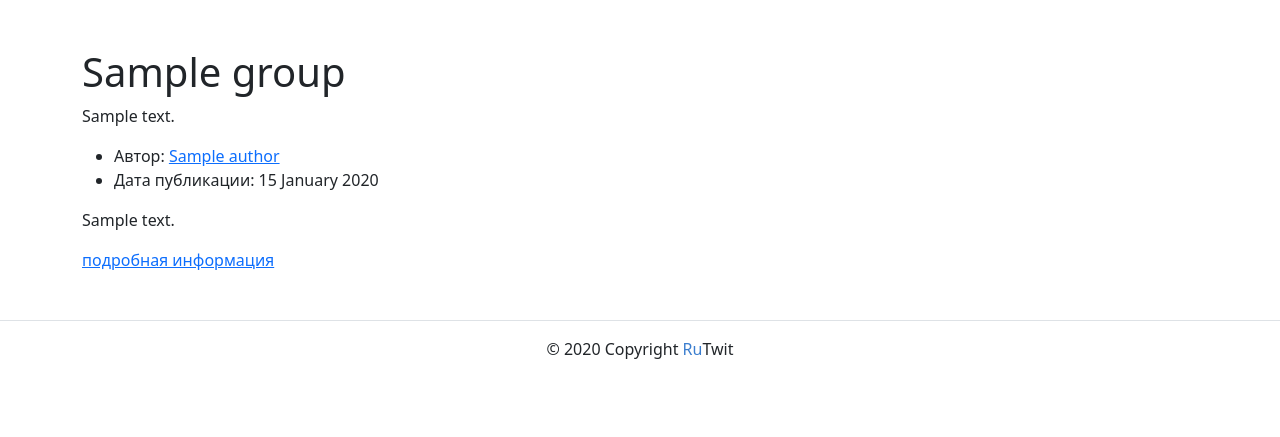
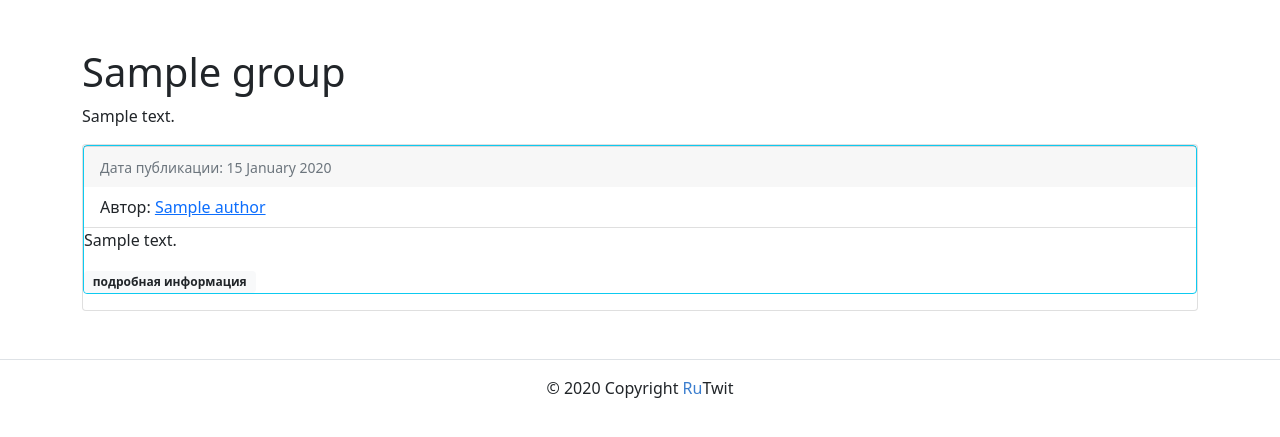
Before and after one commit to grand-kristina/RuTwit, a Django app: template yatube/templates/posts/group_list.html in a window 1280 px wide. Shown: the part 81-518 px from the top of the page. Run offline with Django 3.2, Linux system fonts and the light colour scheme; the template is opened without the code that fills it: most values are stand-ins (such as "Sample title", 1, 10 or a date in 2020).

Commit message:
Добавила стили

```diff
--- a/yatube/templates/includes/single_post.html
+++ b/yatube/templates/includes/single_post.html
@@ -1,18 +1,33 @@
 <article>
-  <ul>
+    <div class="card-footer">
+        <small class="text-muted">Дата публикации: {{ post.pub_date|date:"d E Y" }}</small>
+    </div>
     {% if show_profile_link %}
-      <li>
-        Автор: <a href="{% url 'posts:profile' post.author.username %}">{{ post.author.get_full_name }}</a>
-      </li>
+        <div class="card-header bg-transparent ">
+            Автор: <a href="{% url 'posts:profile' post.author.username %}">{{ post.author.get_full_name }}</a>
+        </div>
     {% endif %}
-    <li>
-      Дата публикации: {{ post.pub_date|date:"d E Y" }}
-    </li>
-  </ul>
-  <p>{{ post.text|linebreaksbr }}</p>
-  <a href="{% url 'posts:post_detail' post.id %}">подробная информация</a>
-  <br>
-  {% if post.group and show_group_link == True %}
-    <a href="{% url 'posts:group_list' post.group.slug %}">Все записи группы {{ post.group.title }}</a>
-  {% endif %}
+
+    <p class="card-text">{{ post.text|linebreaksbr }}</p>
+    <a
+       type="button"
+       class="btn badge bg-light text-dark position-relative"
+       href="{% url 'posts:post_detail' post.id %}"
+    >
+        подробная информация
+    </a>
+    <br>
+    {% if post.group and show_group_link == True %}
+        <a
+           type="button"
+           class="btn badge bg-light text-dark position-relative"
+           href="{% url 'posts:group_list' post.group.slug %}"
+        >
+            Все записи группы {{ post.group.title }}
+            <span class="position-absolute top-0 start-100 translate-middle badge rounded-pill bg-danger">
+                {{ post.group.posts.count }}
+            </span>
+        </a>
+
+    {% endif %}
 </article>
--- a/yatube/templates/posts/group_list.html
+++ b/yatube/templates/posts/group_list.html
@@ -1,12 +1,21 @@
 {% extends 'base.html' %}
 {% block title %}{{ group.title }}{% endblock %}
 {% block content %}
-  <h1>{{ group.title }}</h1>
-  <p>{{ group.description|linebreaksbr }}</p>
-  {% for post in page_obj %}
-    {% include "includes/single_post.html" with show_profile_link=True %}
+<h1 class="card-title">{{ group.title }}</h1>
+
+
+        <p>{{ group.description|linebreaksbr }}</p>
+<div class="card">
+    <div class="card border-info mb-3">
+        {% for post in page_obj %}
+        {% include "includes/single_post.html" with show_profile_link=True %}
+    </div>
     {% if not forloop.last %}
-      <hr>{% endif %}
-  {% endfor %}
-  {% include 'includes/paginator.html' %}
+</div>
+<div class="card">
+    {% endif %}
+
+     {% endfor %}
+{% include 'includes/paginator.html' %}
 {% endblock %}
+    </div>
--- a/yatube/templates/posts/profile.html
+++ b/yatube/templates/posts/profile.html
@@ -6,10 +6,15 @@
 {% block content %}
   <h1>Все посты пользователя {{ author.get_full_name }} </h1>
   <h3>Всего постов: {{ author.posts.count }} </h3>
+<div class="card border-info mb-3">
+<div class = "card-body text-dark"
   {% for post in page_obj %}
     {% include 'includes/single_post.html' with show_group_link=True %}
     {% if not forloop.last %}
+
       <hr>{% endif %}
+</div>
   {% endfor %}
   {% include 'includes/paginator.html' %}
 {% endblock %}
+</div>
```
Also changed, not shown: yatube/templates/posts/index.html (+13 -7 lines), yatube/templates/posts/post_detail.html (+6 -5 lines), yatube/posts/migrations/0002_auto_20221203_1737.py (added).
